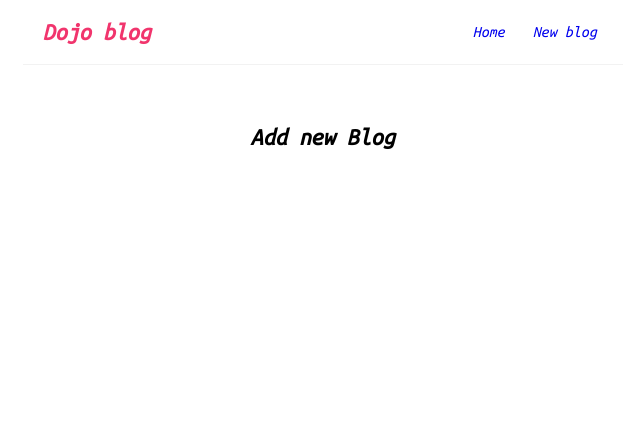
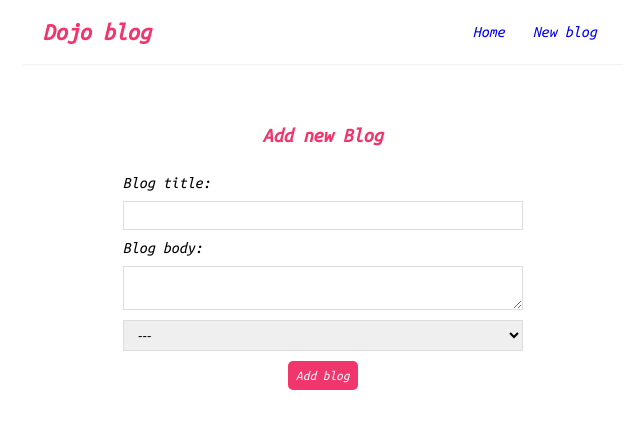
Before and after one commit to liezsm/react-course-by-netninja, a React app: page /create in a window 1280 px wide. Shown: the whole page, without its empty margins (317-957 px from the left). Built offline with nearby package versions, Linux system fonts and the light colour scheme.

Commit message:
Part: Forms and Post method

```diff
--- a/src/reactcourseNetNinja/components/Create.js
+++ b/src/reactcourseNetNinja/components/Create.js
@@ -1,7 +1,57 @@
+import { useState } from "react";
+
 const Create = () => {
+  const [title, setTitle] = useState("");
+  const [body, setBody] = useState("");
+  const [author, setAuthor] = useState();
+  const [isPending, setIsPending] = useState(false);
+
+  const handleSubmit = (e) => {
+    e.preventDefault();
+    const newBlog = { title, body, author };
+    setIsPending(true);
+    fetch("http://localhost:8000/blogs", {
+      method: "POST",
+      headers: { "Content-type": "application/json" },
+      body: JSON.stringify(newBlog),
+    }).then(() => {
+      console.log("new blog added successfully");
+      setIsPending(false);
+    });
+  };
+
   return (
     <div className='create'>
       <h2> Add new Blog</h2>
+
+      <form onSubmit={handleSubmit}>
+        <label>Blog title: </label>
+        <input
+          type='text'
+          required
+          value={title}
+          onChange={(e) => setTitle(e.target.value)}
+        />
+
+        <label> Blog body:</label>
+        <textarea
+          required
+          value={body}
+          onChange={(e) => setBody(e.target.value)}
+        ></textarea>
+
+        <select
+          value={author}
+          onChange={(e) => {
+            setAuthor(e.target.value);
+          }}
+        >
+          <option value='mario'>---</option>
+          <option value='mario'>Mario</option>
+          <option value='yoshi'>Yoshi</option>
+        </select>
+        <button>{isPending ? "Adding blog..." : "Add blog"}</button>
+      </form>
     </div>
   );
 };
--- a/src/reactcourseNetNinja/data/db.json
+++ b/src/reactcourseNetNinja/data/db.json
@@ -11,6 +11,18 @@
       "body": "Why do we use it?\nIt is a long established fact that a reader will be destructed",
       "author": "Yoshi",
       "id": 2
+    },
+    {
+      "title": "text",
+      "body": "lorem dummy thign",
+      "author": "mario",
+      "id": 3
+    },
+    {
+      "title": "test2",
+      "body": "lorem dmdjakjkflkj",
+      "author": "yoshi",
+      "id": 4
     }
   ]
 }
--- a/src/reactcourseNetNinja/index.css
+++ b/src/reactcourseNetNinja/index.css
@@ -93,3 +93,42 @@ button {
   border-radius: 8px;
   cursor: pointer;
 }
+
+/*  create a new blog form */
+
+.create {
+  max-width: 400px;
+  margin: 0 auto;
+  text-align: center;
+}
+
+.create label {
+  text-align: left;
+  display: block;
+}
+
+.create h2 {
+  font-size: 20px;
+  color: #f1356d;
+  margin-bottom: 30px;
+}
+
+.create input,
+.create textarea,
+.create select {
+  width: 100%;
+  padding: 6px 10px;
+  margin: 10px 0;
+  border: 1px solid #ddd;
+  box-sizing: border-box;
+  display: block;
+}
+
+.create button {
+  background-color: #f1356d;
+  color: #fff;
+  border: 0;
+  padding: 8px;
+  border-radius: 5px;
+  cursor: pointer;
+}
```
